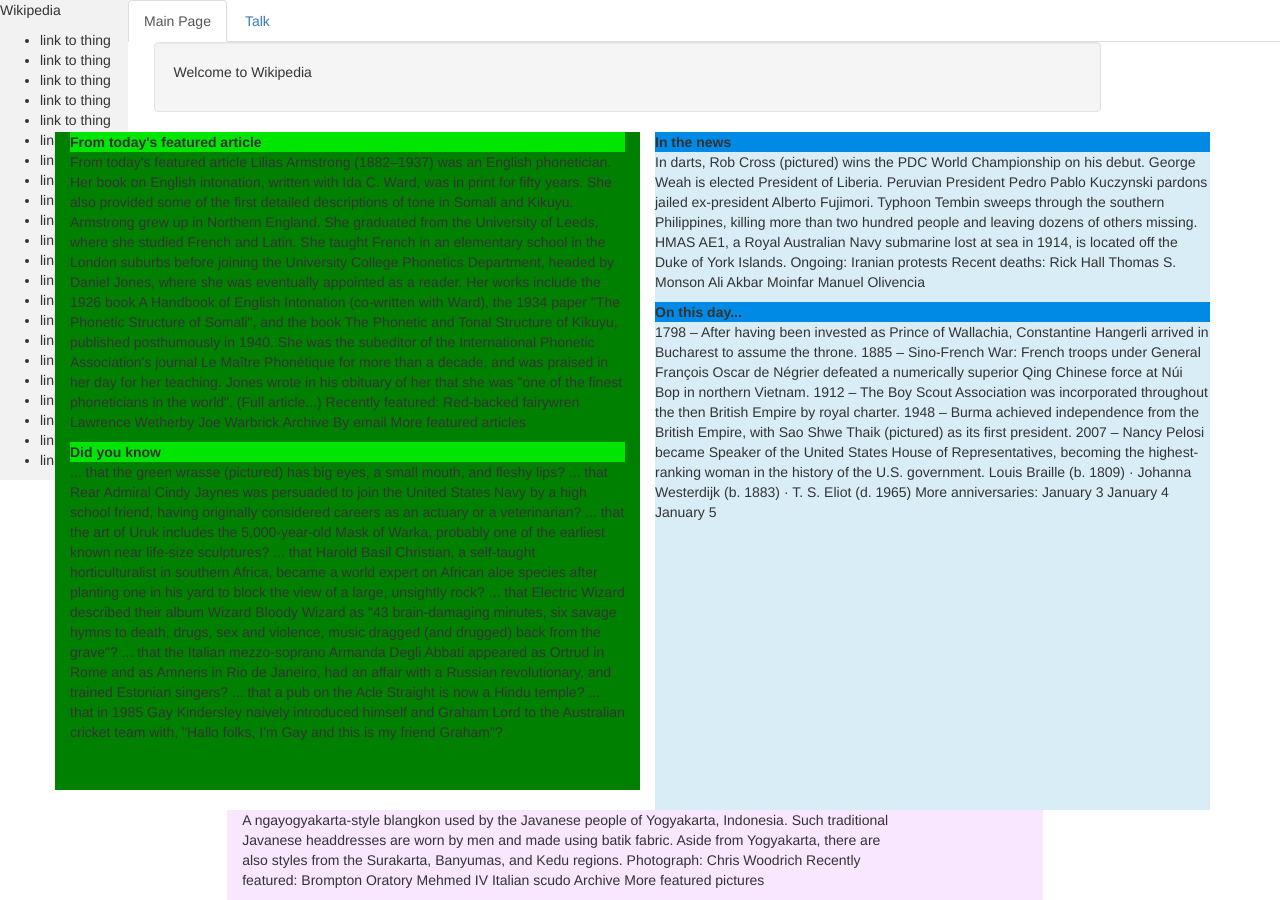
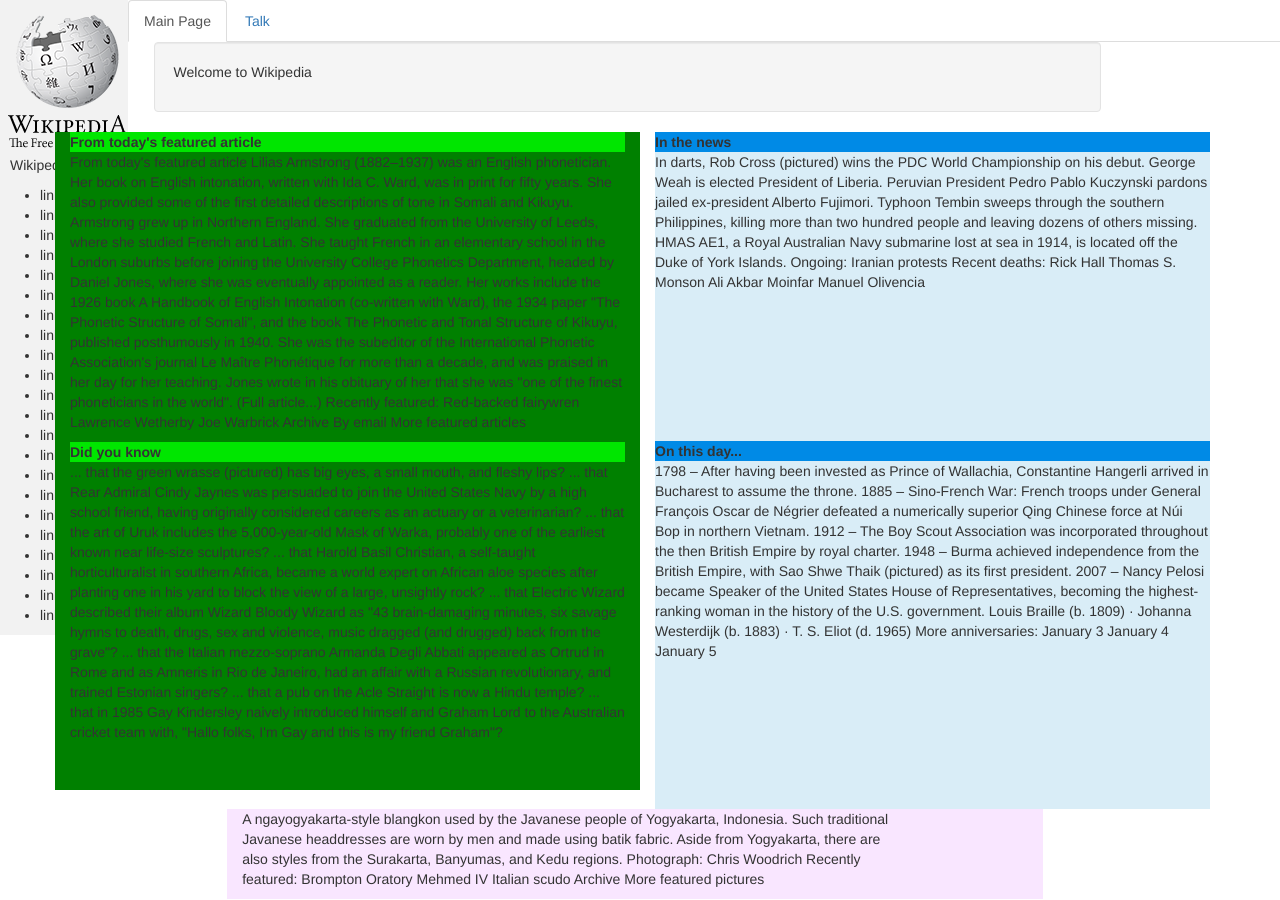
Before and after one commit to LeeMellon/wiki, a plain HTML site: page index.html in a window 1280 px wide. Drawn offline with Linux system fonts and the light colour scheme.

Commit message:
add wiki pic and fix alignemtn on boxes

```diff
--- a/css/styles.css
+++ b/css/styles.css
@@ -20,6 +20,9 @@
   width: 10%;
 }
 
+.sidebar p {
+  padding-left: 10px;
+}
 .top-box {
   width: 75%;
   padding-left: 1%;
@@ -27,11 +30,19 @@
 }
 
 .bg-info{
-  padding-bottom: 50%;
+  padding-bottom: 23%;
 }
 
 .nav{
   margin-left: 10%;
+}
+
+#top-blue {
+  padding-bottom: 139px;
+}
+
+#bottom-blue {
+  padding-bottom: 10px;
 }
 
 #purple-box {
--- a/index.html
+++ b/index.html
@@ -8,6 +8,7 @@
   </head>
   <body>
     <div class="sidebar">
+      <img src="img/wikisymbol.png">
       <p>Wikipedia</p>
       <ul>
         <li>link to thing</li>
@@ -66,7 +67,7 @@
       <div class="col-lg-6">
         <div class="bg-info">
         <div class="title_blue"><strong>In the news</strong></div>
-          <p>In darts, Rob Cross (pictured) wins the PDC World Championship on his debut.
+          <p id="top-blue">In darts, Rob Cross (pictured) wins the PDC World Championship on his debut.
           George Weah is elected President of Liberia.
           Peruvian President Pedro Pablo Kuczynski pardons jailed ex-president Alberto Fujimori.
           Typhoon Tembin sweeps through the southern Philippines, killing more than two hundred people and leaving dozens of others missing.
@@ -74,7 +75,7 @@
           Ongoing: Iranian protests
           Recent deaths: Rick Hall Thomas S. Monson Ali Akbar Moinfar Manuel Olivencia</p>
         <div class="title_blue"><strong>On this day...</strong></div>
-          <p>1798 – After having been invested as Prince of Wallachia, Constantine Hangerli arrived in Bucharest to assume the throne.
+          <p id="bottom-blue">1798 – After having been invested as Prince of Wallachia, Constantine Hangerli arrived in Bucharest to assume the throne.
           1885 – Sino-French War: French troops under General François Oscar de Négrier defeated a numerically superior Qing Chinese force at Núi Bop in northern Vietnam.
           1912 – The Boy Scout Association was incorporated throughout the then British Empire by royal charter.
           1948 – Burma achieved independence from the British Empire, with Sao Shwe Thaik (pictured) as its first president.
```
Also changed, not shown: img/wikisymbol.png (added).
